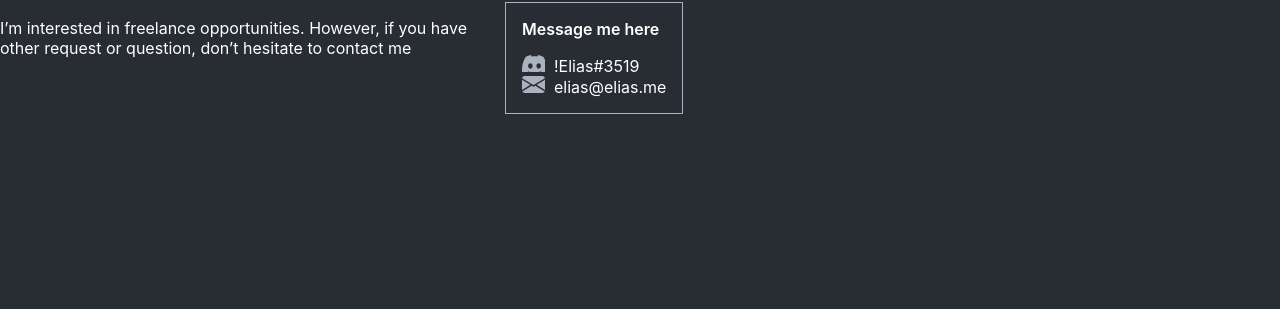
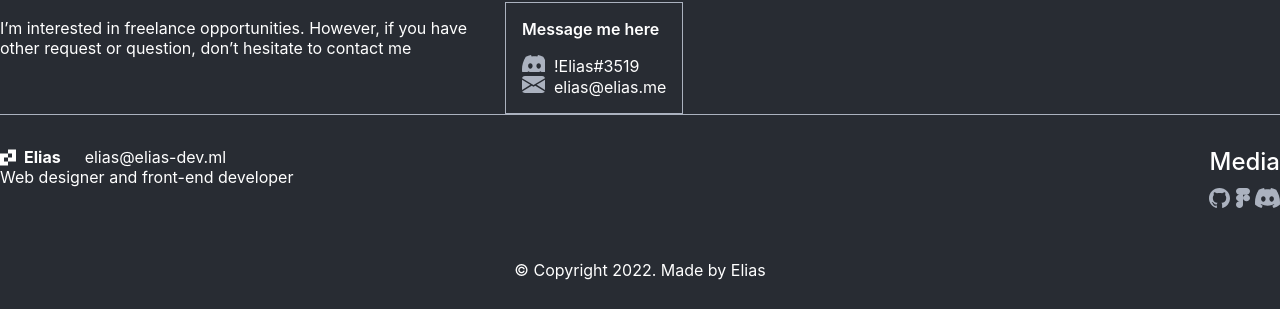
Before and after one commit to ElenaNam/portfolio, a React app: page / in a window 1280 px wide. Shown: the part 1964-2273 px from the top of the page. Before the commit the page ends 2078 px from the top, so only its background shows below. Built offline with nearby package versions, Linux system fonts and the light colour scheme.

Commit message:
add footer

```diff
--- a/src/App.tsx
+++ b/src/App.tsx
@@ -1,4 +1,5 @@
 import './App.css';
+import { Footer } from './layout/footer/Footer';
 import { Header } from './layout/header/Header';
 import { About } from './layout/sections/about/About';
 import { Contacts } from './layout/sections/contacts/Contacts';
@@ -16,6 +17,7 @@ function App() {
             <Skills />
             <About />
             <Contacts />
+            <Footer />
         </div>
     );
 }
--- /dev/null
+++ b/src/layout/footer/Footer.tsx
@@ -0,0 +1,38 @@
+import React from 'react';
+import styled from 'styled-components';
+import { FlexWrapper } from '../../components/FlexWrapper';
+import { MediaBox } from './mediaBox/MediaBox';
+import { Logo } from '../../components/logo/Logo';
+
+export const Footer = () => {
+  return (
+    <StyledFooter>
+      <FlexWrapper justify='space-between'>
+        <div>
+            <FlexWrapper gap='24px'>
+                <Logo />
+                <Link href='mailto:elias@elias-dev.ml'>elias@elias-dev.ml</Link>
+            </FlexWrapper>
+            <Text>Web designer and front-end developer</Text>
+        </div>
+        <MediaBox />
+      </FlexWrapper>
+      <TextBottom>© Copyright 2022. Made by Elias</TextBottom>
+    </StyledFooter>
+  );
+};
+
+const StyledFooter = styled.footer`
+    padding: 32px 0;
+    border-top: 1px solid #ABB2BF;
+`
+const Link = styled.a`
+
+`
+const Text = styled.span`
+    font-size: 16px;
+`
+const TextBottom = styled.div`
+    margin-top: 48px;
+    text-align: center;
+`
--- /dev/null
+++ b/src/layout/footer/mediaBox/MediaBox.tsx
@@ -0,0 +1,32 @@
+import React from 'react';
+import styled from 'styled-components';
+import { FlexWrapper } from '../../../components/FlexWrapper';
+import { Icon } from '../../../components/icon/Icon';
+
+export const MediaBox = () => {
+  return (
+    <StyledMediaBox>
+      <Title>Media</Title>
+      <FlexWrapper justify='space-between'>
+        <a href='/'>
+            <Icon iconId={'github'} width='21px' height='20px' viewBox='0 0 21 20'/>
+        </a>
+        <a href='/'>
+            <Icon iconId={'figma'} width='14px' height='20px' viewBox='0 0 14 20' />
+        </a>
+        <a href='/'>
+            <Icon iconId={'discord'} width='25px' height='20px' viewBox='0 0 25 20' />
+        </a>
+      </FlexWrapper>
+    </StyledMediaBox>
+  );
+};
+
+const StyledMediaBox = styled.div`
+
+`
+const Title = styled.div`
+    margin-bottom: 12px;
+    font-size: 24px;
+    font-weight: 500;
+`
```
